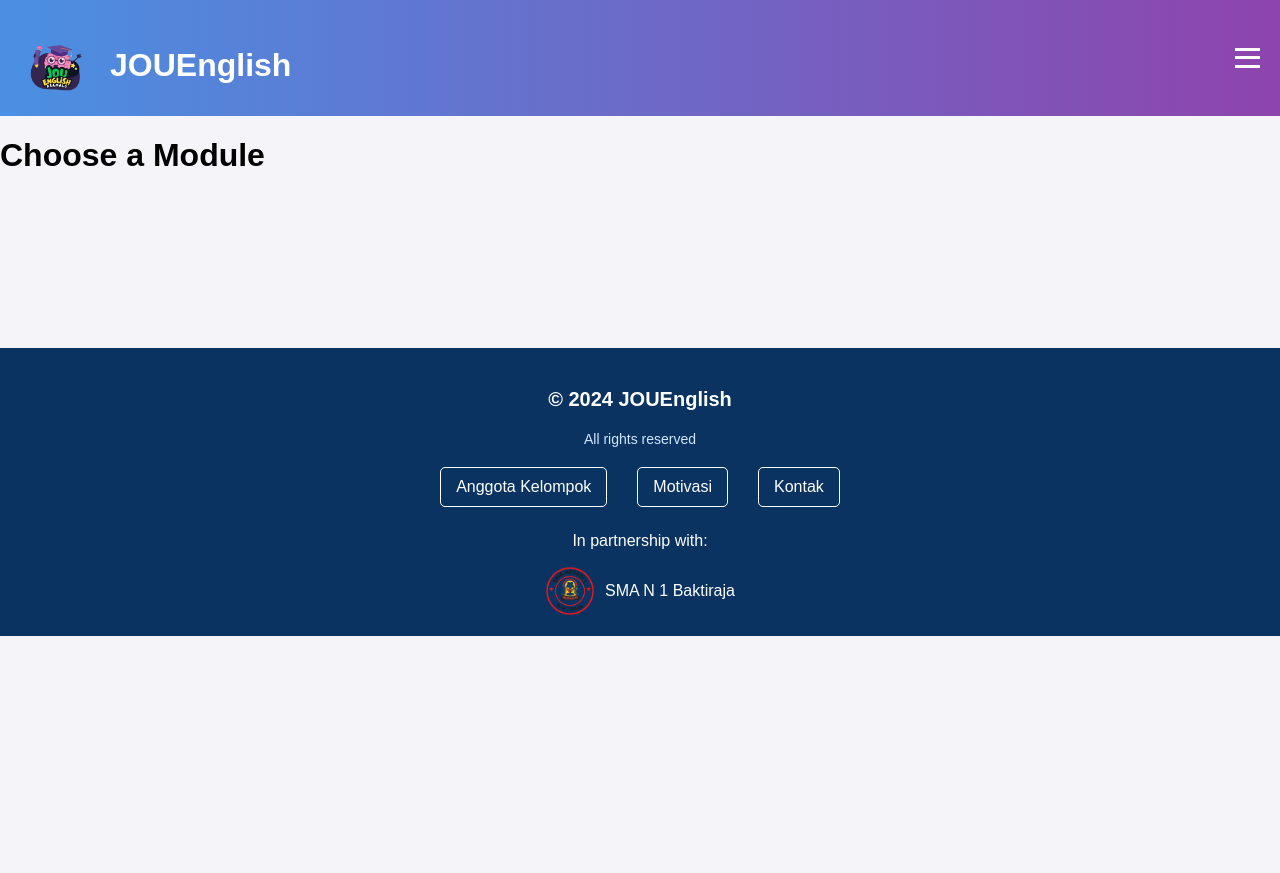
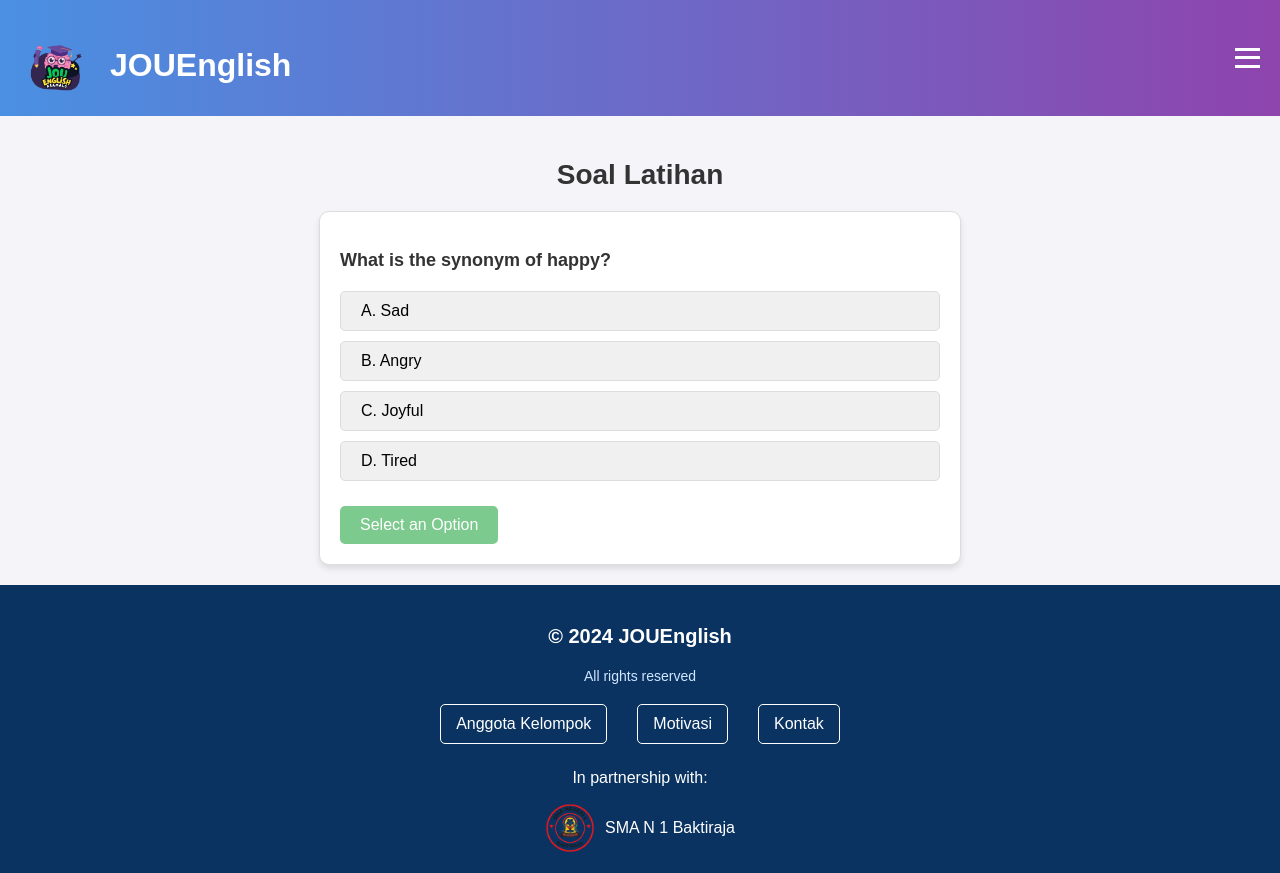
Before and after one commit to nicky19-manullang/Proyek-PSW1, a React (Create React App) app: page /questions in a window 1280 px wide. Before the commit the page ends 800 px from the top, so only its background shows below. Built offline with nearby package versions, Linux system fonts and the light colour scheme.

Commit message:
perbaikan
memperbaiki laman yang tidak ttampil

```diff
--- a/src/components/Questions.js
+++ b/src/components/Questions.js
@@ -1,125 +1,79 @@
-import React, { useState } from "react";
-import "../styles/Questions.css";
+import React, { useState } from 'react';
+import '../styles/Questions.css';
 
-const Questions = () => {
-  const [selectedModule, setSelectedModule] = useState(null);
-  const [isStarted, setIsStarted] = useState(false);
-  const [currentQuestion, setCurrentQuestion] = useState(0);
-  const [score, setScore] = useState({ correct: 0, incorrect: 0 });
-  const [showResult, setShowResult] = useState(false);
+function Questions() {
+  const [currentQuestionIndex, setCurrentQuestionIndex] = useState(0);
+  const [selectedAnswer, setSelectedAnswer] = useState(null);
+  const [feedback, setFeedback] = useState(null);
 
-  const modules = [
+  const questions = [
     {
-      name: "Word, Phrase, Clause, and Sentence",
-      questions: [
-        { question: "What is meant by clause?", options: ["A. A single word with meaning", "B. A group of words that lacks a subject and a predicate", "C. A group of words that contains a subject and a predicate", "D. A complete sentence that conveys an idea"], answer: 2 },
-        { question: "Which of the following is an example of a phrase", options: ["A. He went to the market.", "B. Having lunch at the restaurant.", "C. When it rains.", "D. Everyone likes it."], answer: 1 },
-      ],
+      question: "What is the synonym of happy?",
+      options: ['A. Sad', 'B. Angry', 'C. Joyful', 'D. Tired'],
+      correctAnswer: 'C',
     },
     {
-      name: "Types of sentences.",
-      questions: [
-        { question: "Which of the following sentences is an example of an interrogative sentence?", options: ["A. I love reading books.", "B. What time is the meeting?", "C. Please close the door.", "D. What a beautiful day!"], answer: 1 },
-        { question: "Which type of sentence expresses strong emotion?", options: ["A. Declarative", "B. Interrogative", "C. Imperative", "D. Exclamatory"], answer: 3 },
-      ],
+      question: "What is the antonym of bright?",
+      options: ['A. Dark', 'B. Light', 'C. Dull', 'D. Happy'],
+      correctAnswer: 'A',
+    },
+    {
+      question: "Which word means to enhance?",
+      options: ['A. Destroy', 'B. Improve', 'C. Ignore', 'D. Reduce'],
+      correctAnswer: 'B',
     },
   ];
 
-  const handleModuleSelection = (index) => {
-    setSelectedModule(index);
+  const currentQuestion = questions[currentQuestionIndex];
+
+  const handleAnswerClick = (answer) => {
+    setSelectedAnswer(answer);
+    setFeedback(null); // Reset feedback saat memilih jawaban baru
   };
 
-  const handleStartQuiz = () => {
-    setIsStarted(true);
-  };
-
-  const handleAnswer = (index) => {
-    const currentModule = modules[selectedModule];
-    if (index === currentModule.questions[currentQuestion].answer) {
-      setScore((prev) => ({ ...prev, correct: prev.correct + 1 }));
-    } else {
-      setScore((prev) => ({ ...prev, incorrect: prev.incorrect + 1 }));
-    }
-
-    if (currentQuestion + 1 < currentModule.questions.length) {
-      setCurrentQuestion(currentQuestion + 1);
-    } else {
-      setShowResult(true);
+  const checkAnswer = () => {
+    if (selectedAnswer) {
+      const isCorrect = selectedAnswer === currentQuestion.correctAnswer;
+      setFeedback(isCorrect ? 'Correct! 🎉' : 'Wrong! 😔');
     }
   };
 
-  const restartQuiz = () => {
-    setIsStarted(false);
-    setSelectedModule(null);
-    setCurrentQuestion(0);
-    setScore({ correct: 0, incorrect: 0 });
-    setShowResult(false);
+  const nextQuestion = () => {
+    if (currentQuestionIndex < questions.length - 1) {
+      setCurrentQuestionIndex(currentQuestionIndex + 1);
+      setSelectedAnswer(null);
+      setFeedback(null);
+    }
   };
 
   return (
-    <div className="container">
-      {!isStarted && selectedModule === null && (
-        <div className="fade-in">
-          <h1 className="title">Choose a Module</h1>
-          <div className="module-list">
-            {modules.map((module, index) => (
-              <div
+    <section id="questions" className="section questions">
+      <h2>Soal Latihan</h2>
+      <div className="question">
+        <p>{currentQuestion.question}</p>
+        <ul>
+          {currentQuestion.options.map((option, index) => (
+            <li
               key={index}
-                className="card"
-                onClick={() => handleModuleSelection(index)}
-              >
-                <h3>{module.name}</h3>
-                <p>Test your knowledge in this module!</p>
-              </div>
-            ))}
-          </div>
-        </div>
-      )}
-
-      {!isStarted && selectedModule !== null && (
-        <div className="fade-in">
-          <h1 className="title">{modules[selectedModule].name}</h1>
-          <p>Ready to test your knowledge?</p>
-          <button className="quiz-button" onClick={handleStartQuiz}>
-            Let's Start Quiz
-          </button>
-        </div>
-      )}
-
-      {isStarted && !showResult && (
-        <div className="quiz-container fade-in">
-          <h2 className="quiz-title">
-            Question {currentQuestion + 1} of {modules[selectedModule].questions.length}
-          </h2>
-          <div className="quiz-question">
-            {modules[selectedModule].questions[currentQuestion].question}
-          </div>
-          <div className="quiz-options">
-            {modules[selectedModule].questions[currentQuestion].options.map((option, index) => (
-              <div
-                key={index}
-                className="quiz-option"
-                onClick={() => handleAnswer(index)}
+              onClick={() => handleAnswerClick(option[0])} // Ambil huruf pertama sebagai jawaban
+              className={`option ${selectedAnswer === option[0] ? 'selected' : ''}`}
             >
               {option}
-              </div>
+            </li>
           ))}
-          </div>
-        </div>
-      )}
-
-      {showResult && (
-        <div className="quiz-container fade-in">
-          <h1 className="title">Results</h1>
-          <p className="result">Correct Answers: {score.correct}</p>
-          <p className="result">Incorrect Answers: {score.incorrect}</p>
-          <button className="quiz-button" onClick={restartQuiz}>
-            Restart Quiz
+        </ul>
+        <button className="check-answer" onClick={checkAnswer} disabled={!selectedAnswer}>
+          {selectedAnswer ? 'Check Answer' : 'Select an Option'}
         </button>
-        </div>
+        {feedback && <p className={`feedback ${feedback.includes('Correct') ? 'correct' : 'incorrect'}`}>{feedback}</p>}
+        {feedback && currentQuestionIndex < questions.length - 1 && (
+          <button className="next-question" onClick={nextQuestion}>
+            Next Question
+          </button>
         )}
       </div>
+    </section>
   );
-};
+}
 
 export default Questions;
--- a/src/components/Vocabulary.js
+++ b/src/components/Vocabulary.js
@@ -59,7 +59,7 @@ function Vocabulary() {
 
   return (
     <section id="vocabulary" className="section vocabulary">
-      <h2>Vocabulary Builder</h2>
+      <h2 className="section-title">Vocabulary Builder</h2>
       <div className="vocab-cards">
         {words.map((item, index) => (
           <div key={index} className="card">
@@ -71,16 +71,10 @@ function Vocabulary() {
               Example: <em>{item.example}</em>
             </p>
             <div className="action-menu">
-              <button
-                className="edit-button"
-                onClick={() => startEditing(index)}
-              >
+              <button className="edit-button" onClick={() => startEditing(index)}>
                 Edit
               </button>
-              <button
-                className="delete-button"
-                onClick={() => handleDeleteWord(index)}
-              >
+              <button className="delete-button" onClick={() => handleDeleteWord(index)}>
                 Delete
               </button>
             </div>
@@ -115,16 +109,10 @@ function Vocabulary() {
             onChange={(e) => setNewWord({ ...newWord, example: e.target.value })}
           />
           <div className="form-actions">
-            <button
-              className="cta-button"
-              onClick={editingIndex === null ? handleAddWord : handleEditWord}
-            >
+            <button className="cta-button" onClick={editingIndex === null ? handleAddWord : handleEditWord}>
               {editingIndex === null ? 'Save Word' : 'Update Word'}
             </button>
-            <button
-              className="cancel-button"
-              onClick={handleCancel}
-            >
+            <button className="cancel-button" onClick={handleCancel}>
               Cancel
             </button>
           </div>
--- a/src/styles/Questions.css
+++ b/src/styles/Questions.css
@@ -1,80 +1,108 @@
-/* Styling untuk container soal */
-.section.questions {
+/* General Styles */
+body {
+  font-family: Arial, sans-serif;
+  background-color: #f9f9f9;
+  margin: 0;
+  padding: 0;
+}
+
+.section {
   padding: 20px;
   text-align: center;
-    background-color: #f9f9f9;
-    border-radius: 8px;
-    box-shadow: 0 4px 8px rgba(0, 0, 0, 0.1);
-    max-width: 600px;
-    margin: 20px auto;
 }
 
-  /* Judul bagian */
-  .questions h2 {
+h2 {
   font-size: 28px;
-    color: #190d0d;
+  color: #333;
   margin-bottom: 20px;
 }
 
-  /* Daftar opsi jawaban */
-  .question ul {
-    list-style-type: none;
-    padding: 0;
+/* Question Container */
+.question {
+  background: #fff;
+  border: 1px solid #ddd;
+  border-radius: 10px;
+  box-shadow: 0 4px 6px rgba(0, 0, 0, 0.1);
+  max-width: 600px;
+  margin: 0 auto;
+  padding: 20px;
+  text-align: left;
 }
 
-  .question li {
-    margin: 10px 0;
-    padding: 10px 15px;
+/* Question Text */
+.question p {
   font-size: 18px;
-    color: #555;
-    background: #fff;
+  font-weight: bold;
+  margin-bottom: 20px;
+  color: #333;
+}
+
+/* Options List */
+.question ul {
+  list-style: none;
+  padding: 0;
+  margin: 0;
+}
+
+.option {
+  background-color: #f0f0f0;
   border: 1px solid #ddd;
-    border-radius: 4px;
+  border-radius: 5px;
+  margin-bottom: 10px;
+  padding: 10px 20px;
   cursor: pointer;
   transition: all 0.3s ease;
 }
 
-  .question li:hover {
-    background-color: #f0f8ff;
-    box-shadow: 0 2px 6px rgba(0, 0, 0, 0.2);
+.option:hover {
+  background-color: #e0e0e0;
 }
 
 .option.selected {
-    background-color: #d0e8ff;
-    border-color: #007bff;
-    color: #007bff;
-    font-weight: bold;
+  background-color: #007bff;
+  color: #fff;
+  border-color: #0056b3;
 }
 
-  /* Tombol untuk mengecek jawaban */
-  .check-answer,
-  .next-question {
-    background-color: #4caf50;
-    color: white;
+/* Buttons */
+button {
+  margin-top: 15px;
+  padding: 10px 20px;
   border: none;
-    padding: 12px 20px;
+  border-radius: 5px;
   font-size: 16px;
-    border-radius: 4px;
   cursor: pointer;
-    margin-top: 15px;
   transition: all 0.3s ease;
 }
 
-  .check-answer:hover,
-  .next-question:hover {
-    background-color: #45a049;
+button:disabled {
+  cursor: not-allowed;
+  opacity: 0.6;
 }
 
-  .check-answer:disabled {
-    background-color: #ccc;
-    cursor: not-allowed;
+.check-answer {
+  background-color: #28a745;
+  color: white;
 }
 
-  /* Umpan balik untuk jawaban */
+.check-answer:hover {
+  background-color: #218838;
+}
+
+.next-question {
+  background-color: #007bff;
+  color: white;
+}
+
+.next-question:hover {
+  background-color: #0056b3;
+}
+
+/* Feedback */
 .feedback {
-    margin-top: 15px;
   font-size: 18px;
   font-weight: bold;
+  margin-top: 20px;
 }
 
 .feedback.correct {
@@ -85,55 +113,19 @@
   color: #dc3545;
 }
 
-/* Media query untuk responsivitas */
+/* Responsive Design */
 @media (max-width: 768px) {
-  .section.questions {
+  .question {
     padding: 15px;
-    max-width: 90%;
   }
 
-  .questions h2 {
-    font-size: 24px;
+  .option {
+    font-size: 16px;
+    padding: 10px;
   }
 
-  .question li {
-    font-size: 16px;
-    padding: 8px 12px;
-  }
-
-  .check-answer,
-  .next-question {
-    padding: 10px 15px;
+  button {
     font-size: 14px;
-  }
-
-  .feedback {
-    font-size: 16px;
+    padding: 8px 16px;
   }
 }
-
-@media (max-width: 480px) {
-  .section.questions {
-    padding: 10px;
-    max-width: 95%;
-  }
-
-  .questions h2 {
-    font-size: 20px;
-  }
-
-  .question li {
-    font-size: 14px;
-    padding: 6px 10px;
-  }
-
-  .check-answer,
-  .next-question {
-    padding: 8px 12px;
-    font-size: 12px;
-  }
-
-  .feedback {
-    font-size: 14px;
-  }
-}
```
Also changed, not shown: src/styles/Vocabulary.css (+165 -46 lines). Lines whose indentation alone changed are shown as unchanged.
